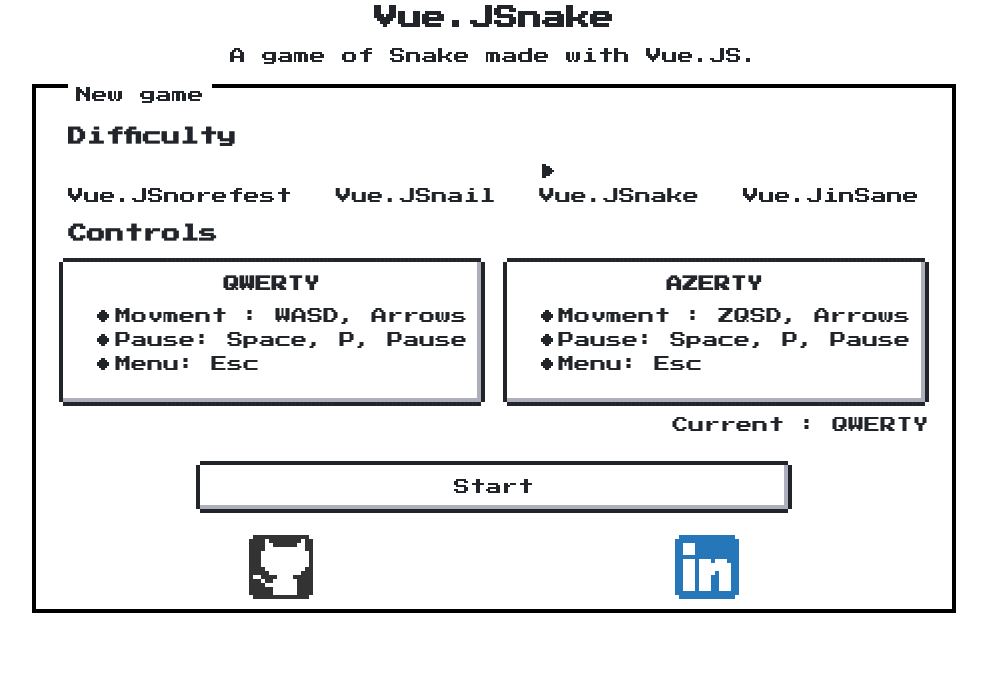
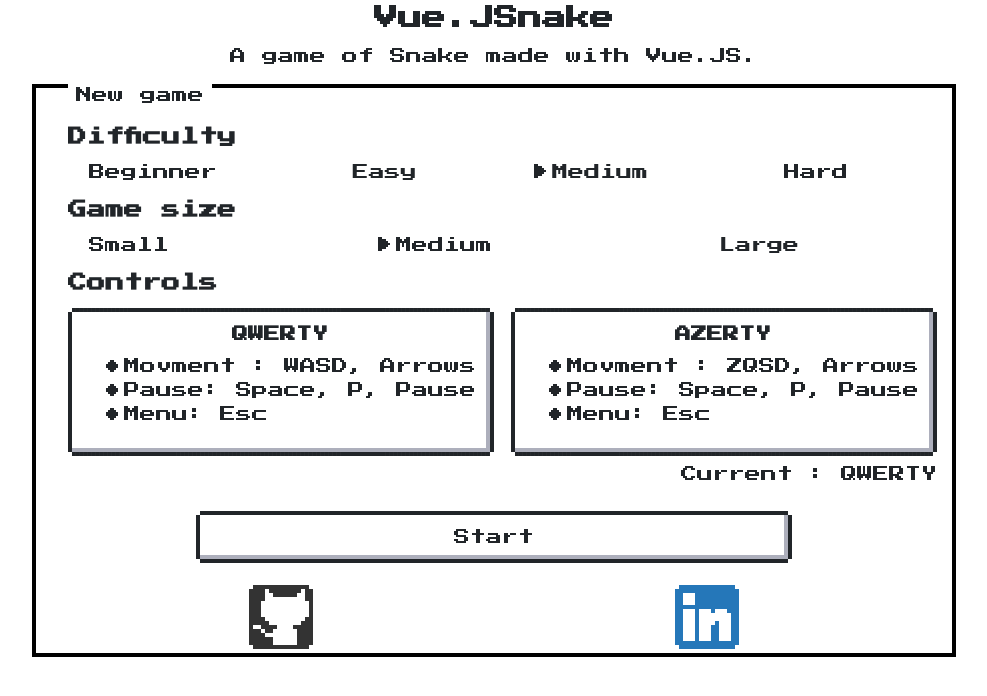
Before and after one commit to AymericPost/vue-jsnake, a Vue app: page /#/ in a window 1280 px wide. Shown: the top 696 px of the page, without its empty margins (146-1133 px from the left). Built offline with nearby package versions, Linux system fonts and the light colour scheme.

Commit message:
Manage board size from new game menu + clarify menu + :bug: FIX unpausing while in menu.

```diff
--- a/public/index.html
+++ b/public/index.html
@@ -6,7 +6,7 @@
     <meta name="viewport" content="width=device-width,initial-scale=1.0">
     <link href="https://unpkg.com/nes.css@latest/css/nes.min.css" rel="stylesheet" />
     <link rel="icon" href="<%= BASE_URL %>favicon.ico">
-    <title>vue.jsnake</title>
+    <title>Vue.JSnake</title>
   </head>
   <body>
     <noscript>
--- a/src/store.js
+++ b/src/store.js
@@ -7,13 +7,13 @@ Vue.use(Vuex)
 export default new Vuex.Store({
   state: {
     inGame: false,
+    inMenu: true,
     paused: false,
     lost: false,
     gameOverType: 0,
     clockId: "",
     keyboard: "QWERTY",
     keyMapping: {
-      27: "toMenu",
       38: "directionUp",
       87: "directionUp",
       39: "directionRight",
@@ -26,8 +26,8 @@ export default new Vuex.Store({
       80: "togglePause",
       19: "togglePause"
     },
-    xMax: 16,
-    yMax: 16,
+    xMax: 12,
+    yMax: 12,
     gameTick: 0,
     msPerGameTick: 1000,
     grid: {},
@@ -86,7 +86,6 @@ export default new Vuex.Store({
     setKeyboardAZERTY() {
       this.state.keyboard = "AZERTY";
       this.state.keyMapping = {
-        27: "toMenu",
         38: "directionUp",
         90: "directionUp",
         39: "directionRight",
@@ -103,7 +102,6 @@ export default new Vuex.Store({
     setKeyboardQWERTY() {
       this.state.keyboard = "QWERTY";
       this.state.keyMapping = {
-        27: "toMenu",
         38: "directionUp",
         87: "directionUp",
         39: "directionRight",
@@ -117,11 +115,20 @@ export default new Vuex.Store({
         19: "togglePause"
       }
     },
+    setBoard(state, arr) {
+      this.state.xMax = arr[0];
+      this.state.yMax = arr[1];
+    },
     setMsPerGameTick(state, ms) {
+      if(typeof ms == "number")
       this.state.msPerGameTick = ms;
     },
     setClockId(state, id) {
       this.state.clockId = id;
+    },
+    setInMenu(state, bool) {
+      if(typeof bool == "boolean")
+        this.state.inMenu = bool;
     },
     gameInit() {
       this.state.inGame = true;
@@ -140,7 +147,6 @@ export default new Vuex.Store({
       this.state.snake.direction = (midPoint[0] + 2) + "-" + midPoint[1];
     },
     nextGameTick() {
-      this.state.gameTick++;
       this.state.snake.ateFood = false;
 
       try {
@@ -168,8 +174,9 @@ export default new Vuex.Store({
           this.state.snake.direction = [next[0] + moved[0], next[1] + moved[1]].join("-");
 
           if(!this.state.snake.ateFood) this.state.snake.coords.shift();
+        }
 
-        }
+        this.state.gameTick++;
       } catch(err) {
           console.error("snakeOutOfBoundException: \"you cannot eat the cosmic event horizon\"");
           console.log("You lost!")
@@ -221,25 +228,32 @@ export default new Vuex.Store({
       if(event.keyCode == 27) router.push("/");
       else {
         try {
-          if(this.state.paused) {
-            this.commit("togglePause");
+          if(!this.state.inMenu) {
+            if(this.state.paused) {
+              this.commit("togglePause");
 
-            if(![32, 80, 19].includes(event.keyCode) && assignedKeys.includes(String(event.keyCode)))
+              if(![32, 80, 19].includes(event.keyCode) && assignedKeys.includes(String(event.keyCode)))
+                this.commit(this.state.keyMapping[event.keyCode]);
+            }
+            else if(assignedKeys.includes(String(event.keyCode)))
               this.commit(this.state.keyMapping[event.keyCode]);
           }
-          else if(assignedKeys.includes(String(event.keyCode)))
-            this.commit(this.state.keyMapping[event.keyCode]);
         } catch(err) {
           console.log(err.message)
         }
       }
-
     },
     setTickLength(state, ms) {
       state.commit("setMsPerGameTick", ms);
     },
     setKeyboard(state, type) {
       if(["AZERTY", "QWERTY"].includes(type)) this.commit("setKeyboard" + type);
+    },
+    setBoard(state, arr) {
+      this.commit("setBoard", arr)
+    },
+    setInMenu(state, bool) {
+      this.commit("setInMenu", bool)
     },
     startGame(state) {
       if(!this.state.inGame){
--- a/src/views/Game.vue
+++ b/src/views/Game.vue
@@ -7,6 +7,7 @@
 <script>
 import grid from "../components/Grid";
 import {mapState} from "vuex";
+import {mapActions} from "vuex";
 
 export default {
     name: "game",
@@ -15,6 +16,12 @@ export default {
     },
     computed: {
         ...mapState(["xMax", "yMax", "gameTick"])
+    },
+    methods: {
+        ...mapActions(["setInMenu"])
+    },
+    mounted() {
+        this.setInMenu(false);
     }
 }
 </script>
--- a/src/views/Menu.vue
+++ b/src/views/Menu.vue
@@ -12,22 +12,41 @@
 
           <label>
             <input type="radio" class="nes-radio" name="difficulty" v-model="difficultyLevel" value="0" />
-            <span>Vue.JSnorefest</span>
+            <span>Beginner</span>
           </label>
 
           <label>
             <input type="radio" class="nes-radio" name="difficulty" v-model="difficultyLevel" value="1" />
-            <span>Vue.JSnail</span>
+            <span>Easy</span>
           </label>
 
           <label>
             <input type="radio" class="nes-radio" name="difficulty" v-model="difficultyLevel" value="2" />
-            <span>Vue.JSnake</span>
+            <span>Medium</span>
           </label>
 
           <label>
             <input type="radio" class="nes-radio" name="difficulty" v-model="difficultyLevel" value="3" />
-            <span>Vue.JinSane</span>
+            <span>Hard</span>
+          </label>
+        </div>
+
+        <div v-if="!this.inGame" id="game-size">
+          <h3>Game size</h3>
+
+          <label>
+            <input type="radio" class="nes-radio" name="size" v-model="size" value="8" />
+            <span>Small</span>
+          </label>
+
+          <label>
+            <input type="radio" class="nes-radio" name="size" v-model="size" value="12" />
+            <span>Medium</span>
+          </label>
+
+          <label>
+            <input type="radio" class="nes-radio" name="size" v-model="size" value="16" />
+            <span>Large</span>
           </label>
         </div>
 
@@ -93,7 +112,8 @@ export default {
   },
   data() {
     return {
-      difficultyLevel: "2"
+      difficultyLevel: "2",
+      size: "12"
     }
   },
   computed: {
@@ -110,7 +130,7 @@ export default {
           return 350;
           break;
         case "3":
-          return 100;
+          return 150;
           break;
         default:
           return 404;
@@ -119,14 +139,18 @@ export default {
     }
   },
   methods: {
-    ...mapActions(["startGame", "handleUserInput", "setTickLength", "setKeyboard", "forfeitGame"]),
+    ...mapActions(["startGame", "handleUserInput", "setTickLength", "setKeyboard", "forfeitGame", "setBoard", "setInMenu"]),
     startButton() {
-      if(!this.inGame) this.setTickLength(this.tickLength);
+      if(!this.inGame) {
+        this.setTickLength(this.tickLength);
+        this.setBoard([parseInt(this.size), parseInt(this.size)]);
+      }
       this.startGame();
     }
   },
   mounted() {
     if(this.inGame && !this.paused) this.handleUserInput({keyCode: 32});
+    this.setInMenu(true);
   }
 }
 </script>
@@ -152,7 +176,6 @@ export default {
 
       #difficulty {
         display: grid;
-        justify-content: center;
         grid-gap: 1%;
         column-gap: 5%;
         grid-template-columns: auto auto auto auto;
@@ -162,22 +185,29 @@ export default {
           grid-column: 1 / span 4;
           grid-row: 1
         }
+      }
 
-        label {
-          padding-right: 1%;
+      #game-size {
+        display: grid;
+        grid-gap: 1%;
+        column-gap: 10%;
+        grid-template-columns: auto auto auto;
+        grid-template-rows: auto auto;
+
+        h3 {
+          grid-column: 1 / span 3;
+          grid-row: 1
         }
       }
 
       #controls {
         display: grid;
-        justify-content: center;
         grid-gap: 1%;
         column-gap: 2%;
         grid-template-columns: auto auto;
         grid-template-rows: auto auto auto;
 
         h3 {
-          padding-left: 1%;
           grid-column: 1 / span 2;
           grid-row: 1;
         }
```
